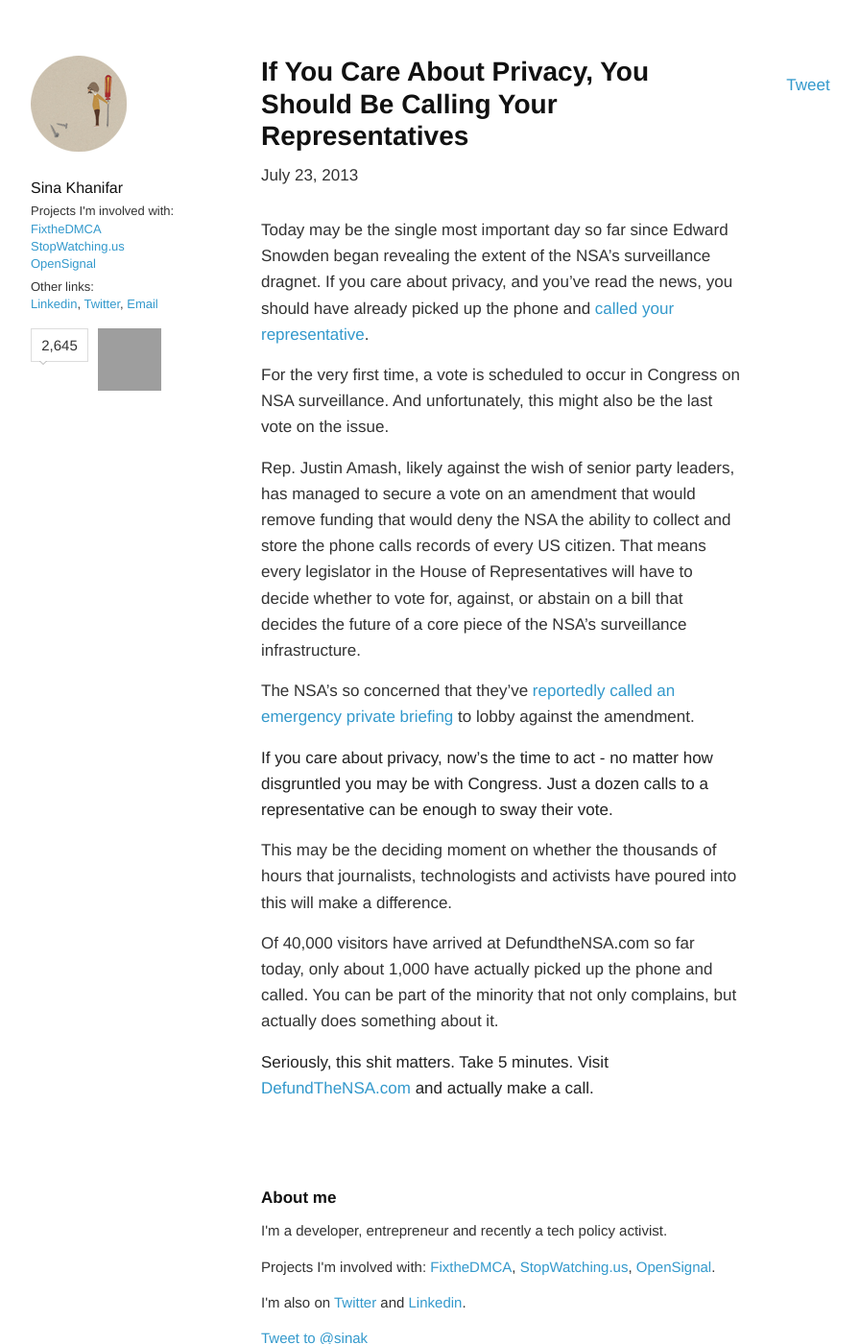
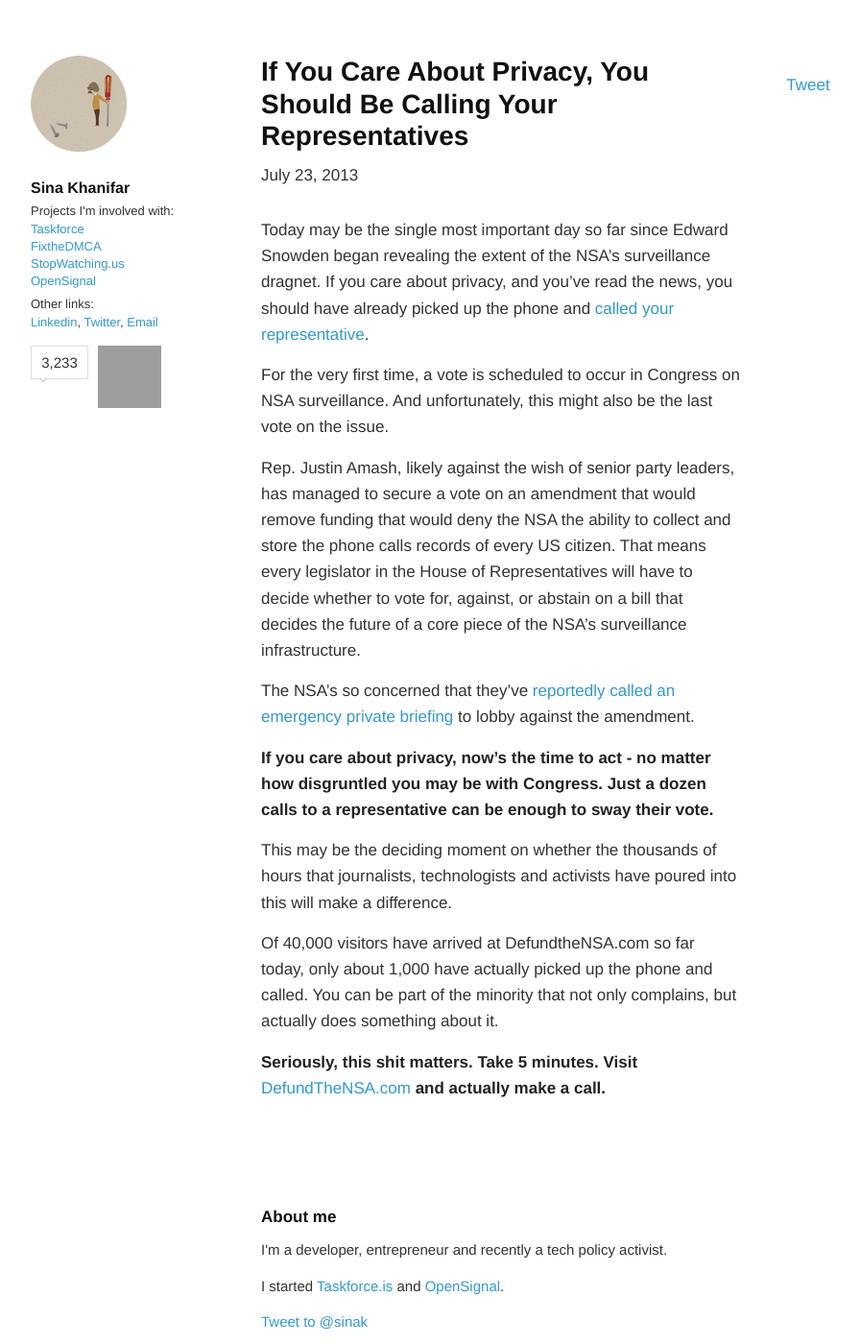
Before and after one commit to sinak/sinak.github.com, a Jekyll site: the page built from _posts/2013-07-23-call-now-for-privacy.md, in a window 1280 px wide and 1400 px high. Shown: the whole window at 96% size, without its empty margins (178-1074 px from the left). Built offline with Jekyll 4.4.1, drawn with Linux system fonts in a browser that asks for light colours; nearby versions of some CDN libraries; some web fonts are replaced; Markdown is read by kramdown in place of the engine named in the settings; a script that is not in the unit is left out; comment, search, counter and statistics services are not loaded; grey boxes are pictures that could not be loaded.

Commit message:
New post and small changes

```diff
--- a/_layouts/layout.html
+++ b/_layouts/layout.html
@@ -36,7 +36,9 @@
 
           <div id="header-text">
             <h1>Sina Khanifar</h1>
-            <p id="projects">Projects I'm involved with: <br /><a href="http://fixthedmca.org" target="_blank">FixtheDMCA</a><br />
+            <p id="projects">Projects I'm involved with: <br />
+              <a href="http://taskforce.is" target="_blank">Taskforce</a><br />
+              <a href="http://fixthedmca.org" target="_blank">FixtheDMCA</a><br />
               <a href="http://stopwatching.us" target="_blank">StopWatching.us</a><br />
               <a href="http://opensignal.com" target="_blank">OpenSignal</a></p><p id="other">
               Other links:<br /><a href="http://www.linkedin.com/in/sinakhanifar/" target="_blank">Linkedin</a>, <a href="http://twitter.com/sinak" target="_blank">Twitter</a>, <a href="mailto:sina.khanifar@gmail.com" target="_blank">Email</a></p>
@@ -48,7 +50,7 @@
           <!-- Twitter follow button -->
 
           <div style="float:left; padding-right:10px;">
-            <div class="twitter_box"><span id="followers">2,645</span></div>
+            <div class="twitter_box"><span id="followers">3,233</span></div>
             <a href="https://twitter.com/sinak" class="twitter-follow-button" data-show-count="false" data-show-screen-name="false"></a>
           </div>
 
--- a/_layouts/post.html
+++ b/_layouts/post.html
@@ -38,8 +38,7 @@
   <section class="meta">
     <h4>About me</h4>
     <section class="copy">
-      <p>I'm a developer, entrepreneur and recently a tech policy activist. </p> <p>Projects I'm involved with: <a href="http://fixthedmca.org" target="_blank">FixtheDMCA</a>, <a href="http://stopwatching.us" target="_blank">StopWatching.us</a>, <a href="http://opensignal.com" target="_blank">OpenSignal</a>.</p>
-      <p id="other">I'm also on <a href="http://twitter.com/sinak" target="_blank">Twitter</a> and <a href="http://www.linkedin.com/in/sinakhanifar/" target="_blank">Linkedin</a>.
+      <p>I'm a developer, entrepreneur and recently a tech policy activist. </p> <p>I started <a href="http://taskforce.is" target="_blank">Taskforce.is</a> and <a href="http://opensignal.com" target="_blank">OpenSignal</a>.</p>
       <!--<p>I also organize the <a href="http://meetup.com/San-Francisco-Quantified-Self/">San Francisco Quantified Self</a> Meetup group.</p>-->
 
       <p>
--- a/css/base.css
+++ b/css/base.css
@@ -130,7 +130,7 @@
 header h1 {
   font-size:16px;
   margin-bottom:3px;
-  font-weight:500;
+  font-weight:600;
 }
 
 header p {
@@ -150,7 +150,7 @@
 
 strong {
   color:#222;
-  font-weight:500;
+  font-weight:600;
 }
 
 section {
@@ -213,7 +213,7 @@
 span.pluginCountTextDisconnected {}
 
 section.postcontent {
-  padding-bottom:10px;
+  padding-bottom:30px;
 }
 
 section.byline {
```
Also changed, not shown: _posts/2013-11-05-defining-terrorism.md (added, +28 -0 lines).
